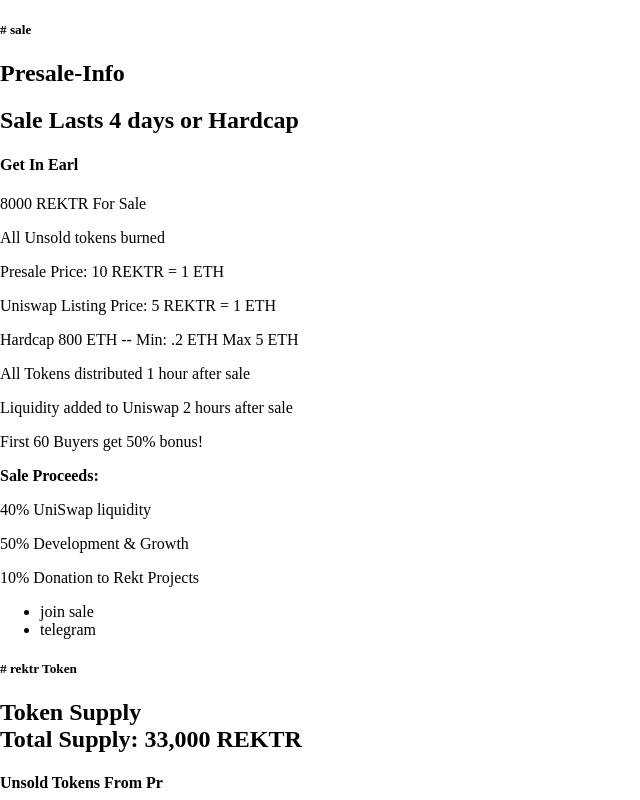
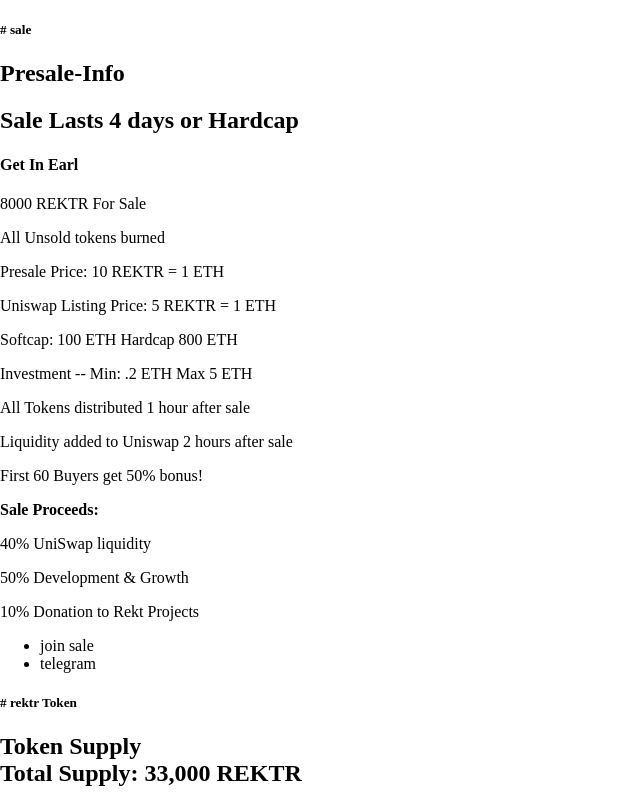
Before and after one commit to BlockVisors/Rekt-Landing, a Next.js app: page /layouts/sections/resume/about2 in a window 1280 px wide. Shown: the top 800 px of the page, without its empty margins (0-640 px from the left). Built offline with nearby package versions, Linux system fonts and the light colour scheme; a web font is replaced by a local one.

Commit message:
sale update

```diff
--- a/pages/layouts/sections/resume/about2.js
+++ b/pages/layouts/sections/resume/about2.js
@@ -33,7 +33,8 @@
                                         <p className="font-secondary font-large">All Unsold tokens burned</p>
                                         <p className="font-secondary font-large">Presale Price: 10 REKTR = 1 ETH</p>
                                         <p className="font-secondary font-large">Uniswap Listing Price: 5 REKTR = 1 ETH</p>
-                                        <p className="font-secondary font-large">Hardcap 800 ETH -- Min: .2 ETH  Max 5 ETH</p>
+                                        <p className="font-secondary font-large">Softcap: 100 ETH Hardcap 800 ETH</p>
+                                        <p className="font-secondary font-large">Investment -- Min: .2 ETH  Max 5 ETH</p>
 
                                         {/* <div>
                                         <p className="font-secondary font-large"><strong>Sale Proceeds: <br></br>50% to liquidity/40% development/
```
